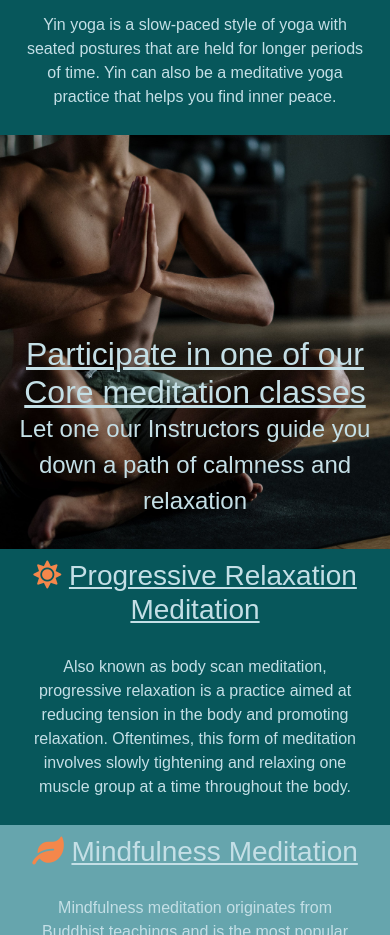
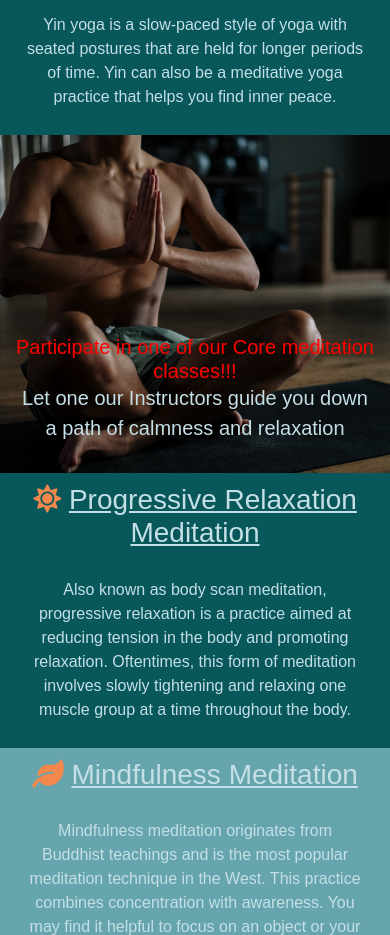
Before and after one commit to OliverDaviesCodes/Yoga-Studio, a plain HTML site: page activities.html in a window 390 px wide. Shown: the part 997-1932 px from the top of the page. Drawn offline with nearby package versions, Linux system fonts and the light colour scheme.

Commit message:
added coded comments in

```diff
--- a/activities.html
+++ b/activities.html
@@ -221,7 +221,7 @@
         <section class="container-fluid row">
             <div class="row meditation-img">
                 <div class="col-12">
-                    <h2 class="meditation-heading"><u>Participate in one of our Core meditation classes</u> </h2>
+                    <h2 class="meditation-heading">Participate in one of our Core meditation classes!!! </h2>
                     <p class="meditation-p">Let one our Instructors guide you down a path of calmness and relaxation
                     </p>
                 </div>
--- a/assets/css/style.css
+++ b/assets/css/style.css
@@ -1,13 +1,4 @@
 /*------------- Media Queries*/
-@media all and (max-width: 430px) {
-    form {
-        width: 250px;
-    }
-
-    .meditation-p .meditation-heading {
-        font-size: 20px;
-    }
-}
 
 /*------------- Navbar*/
 .navbar-booking {
@@ -741,3 +732,38 @@ div.about-info-color {
 
 
 /*------------- Images*/
+@media all and (max-width: 430px) {
+
+    @media all and (max-width: 430px) {
+
+        .meditation-p,
+        .meditation-heading {
+            font-size: 20px;
+        }
+    }
+
+    @media only screen and (max-width: 600px) {
+        .meditation-heading {
+            color: red;
+        }
+    }
+
+    .meditation-heading {
+        font-size: 20px;
+    }
+}
+
+@media only screen and (max-width: 600px) {
+    .meditation-heading {
+        color: red;
+    }
+}
+
+
+/*
+box shadow for forms
+
+padding: 10px;
+border-radius: 3px;
+box-shadow: 0px 0px 3px rgb(0 0 0);
+*/
```
Also changed, not shown: booking.html (+2 -2 lines).
